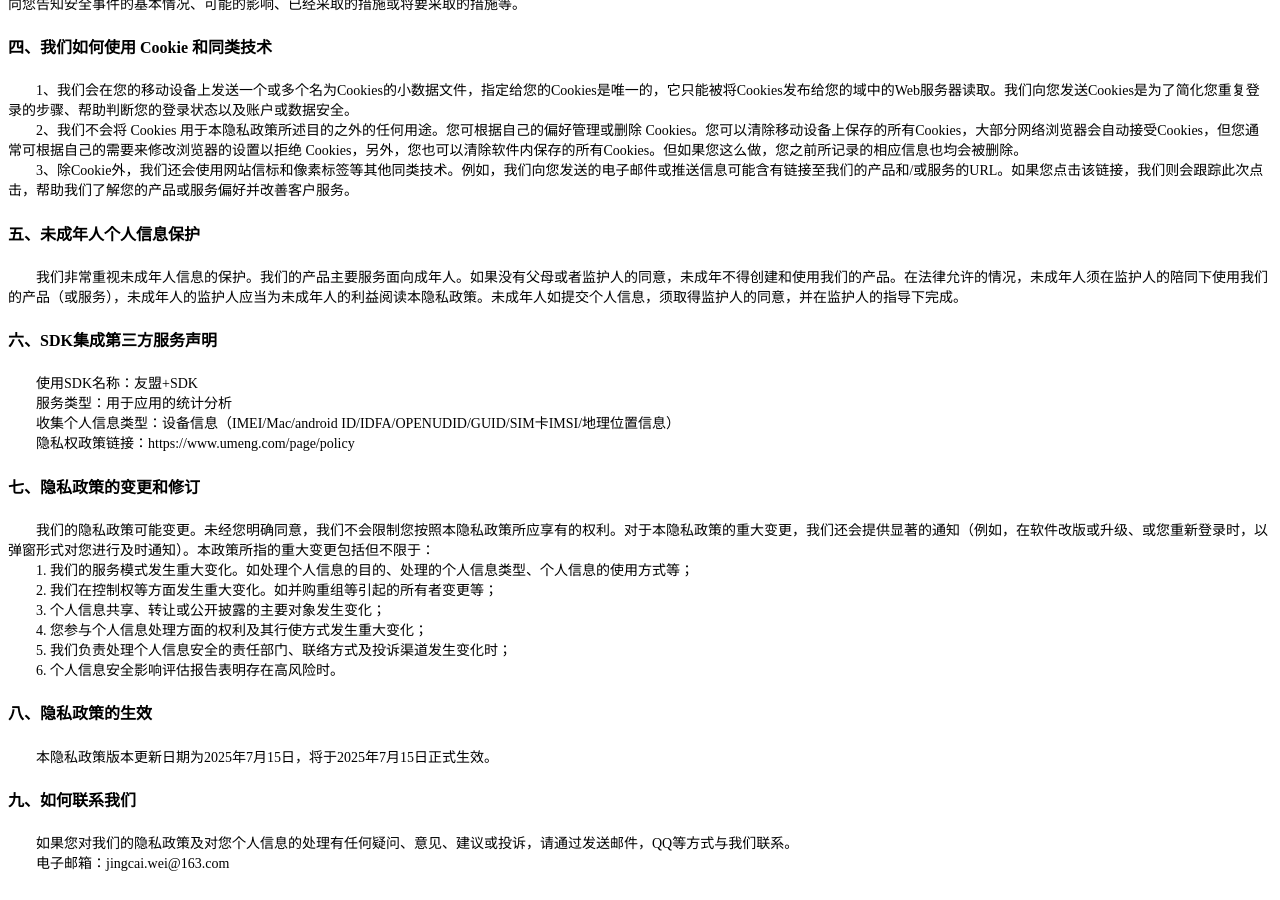
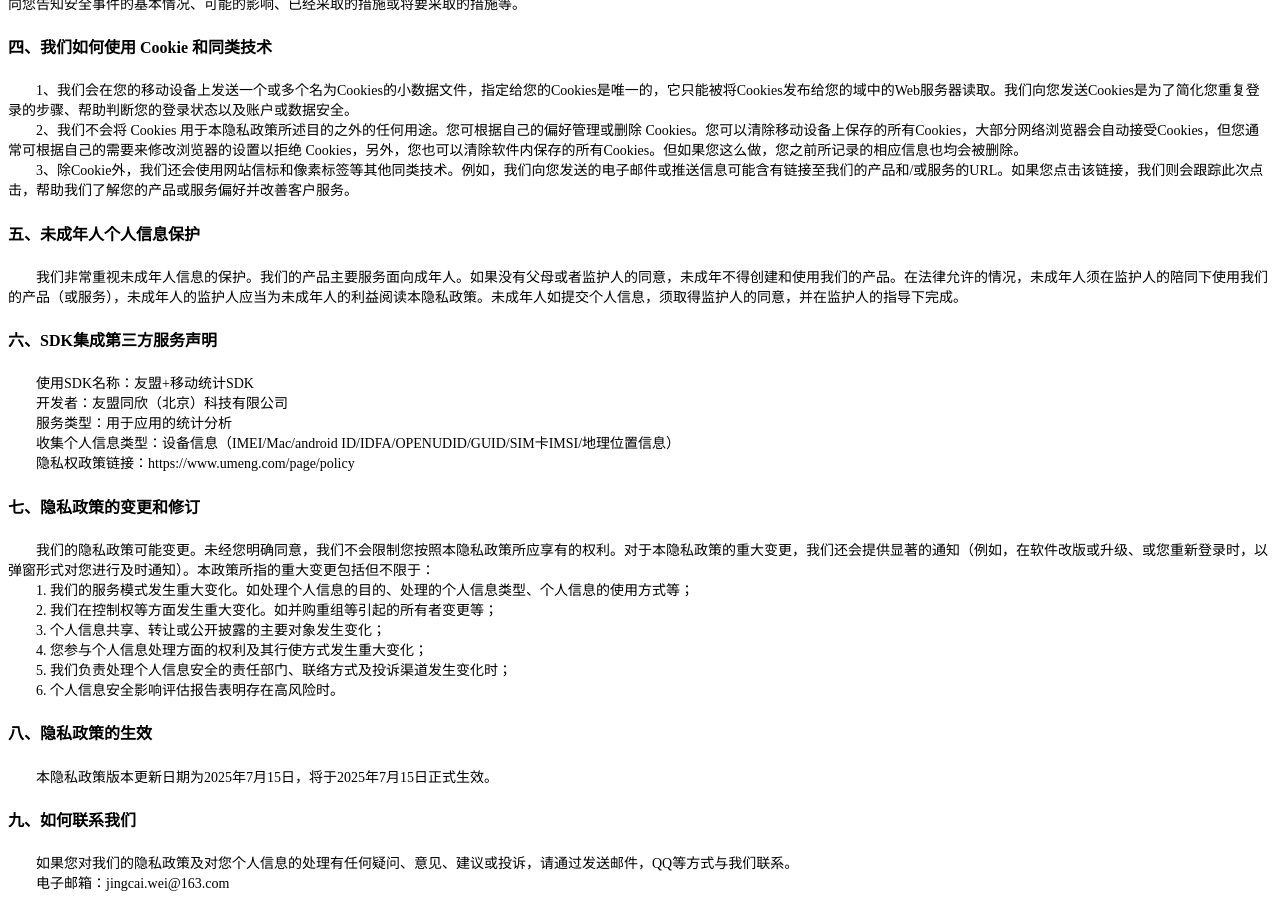
Before and after one commit to sky-wei/sky-wei.github.io, a Jekyll site: the page privacy_policy.html, which Jekyll copies as it is, in a window 1280 px wide and 900 px high, scrolled down 1798 px. Built offline with Jekyll 4.4.1, drawn with Linux system fonts in a browser that asks for light colours.

Commit message:
修改信息

```diff
--- a/privacy_policy.html
+++ b/privacy_policy.html
@@ -202,7 +202,10 @@
 
 <h4>六、SDK集成第三方服务声明</h4>
 <div class="text">
-    使用SDK名称：友盟+SDK
+    使用SDK名称：友盟+移动统计SDK
+</div>
+<div class="text">
+    开发者：友盟同欣（北京）科技有限公司
 </div>
 <div class="text">
     服务类型：用于应用的统计分析
```
